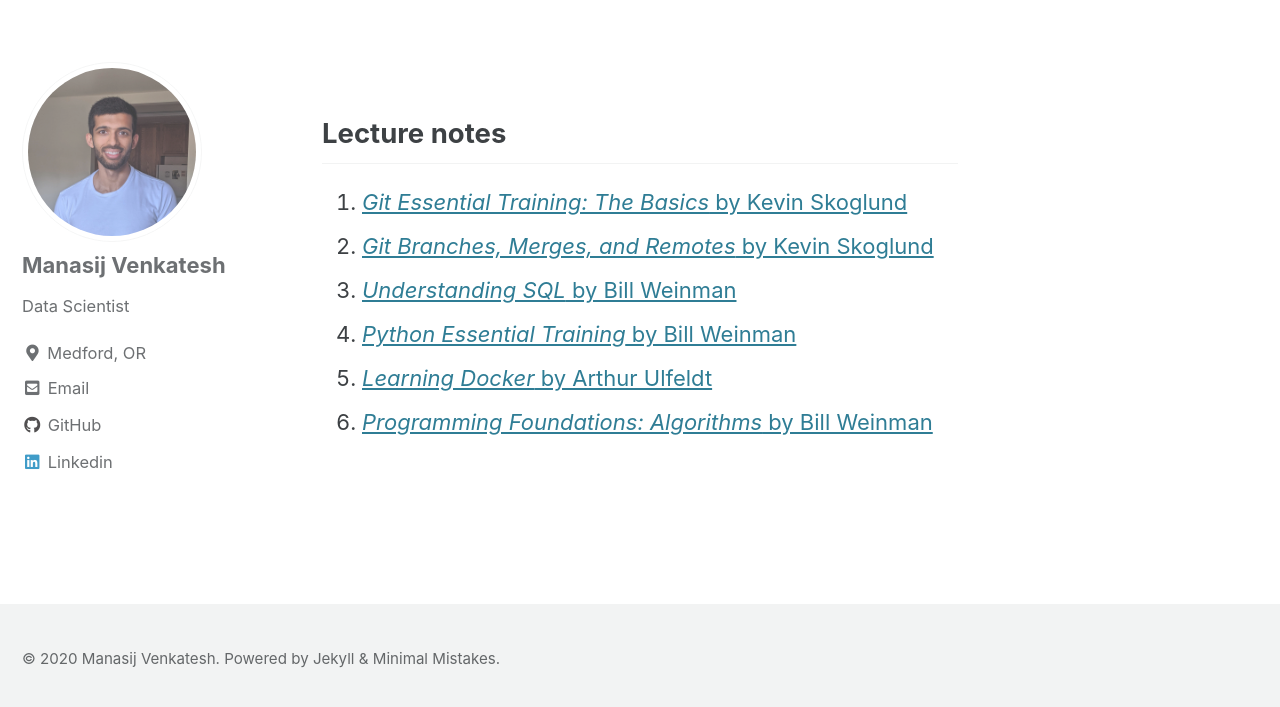
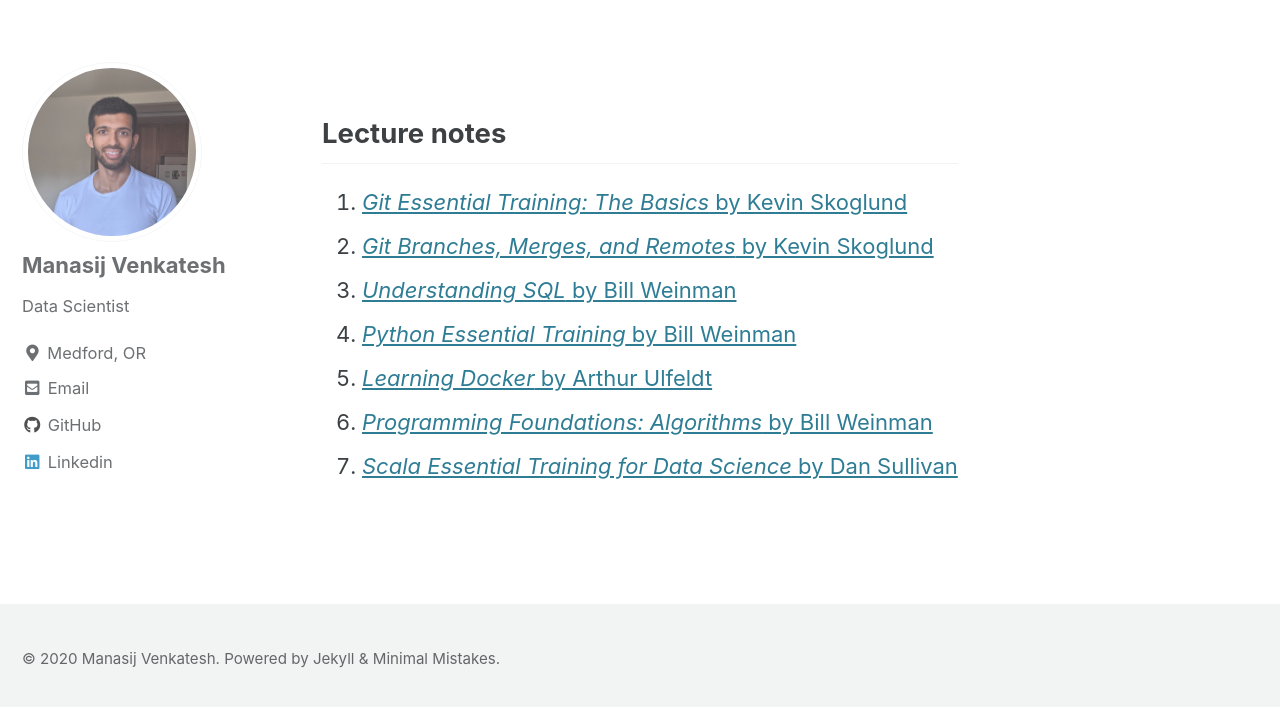
Before and after one commit to makto-toruk/makto-toruk.github.io, a Jekyll site: the page built from _pages/notes.md, in a window 1280 px wide and 1021 px high, cut to the strip 306-1013 px from the top of the window. Built offline with Jekyll 4.4.1, drawn with Linux system fonts in a browser that asks for light colours; cached includes are drawn as plain includes.

Commit message:
add scala notes

```diff
--- a/_pages/notes.md
+++ b/_pages/notes.md
@@ -15,3 +15,4 @@
 4. [_Python Essential Training_ by Bill Weinman](https://makto-toruk.github.io/course_python_0)
 5. [_Learning Docker_ by Arthur Ulfeldt](https://makto-toruk.github.io/course_docker_0)
 6. [_Programming Foundations: Algorithms_ by Bill Weinman](https://makto-toruk.github.io/course_python_1)
+7. [_Scala Essential Training for Data Science_ by Dan Sullivan](https://makto-toruk.github.io/course_scala_0/)
```
